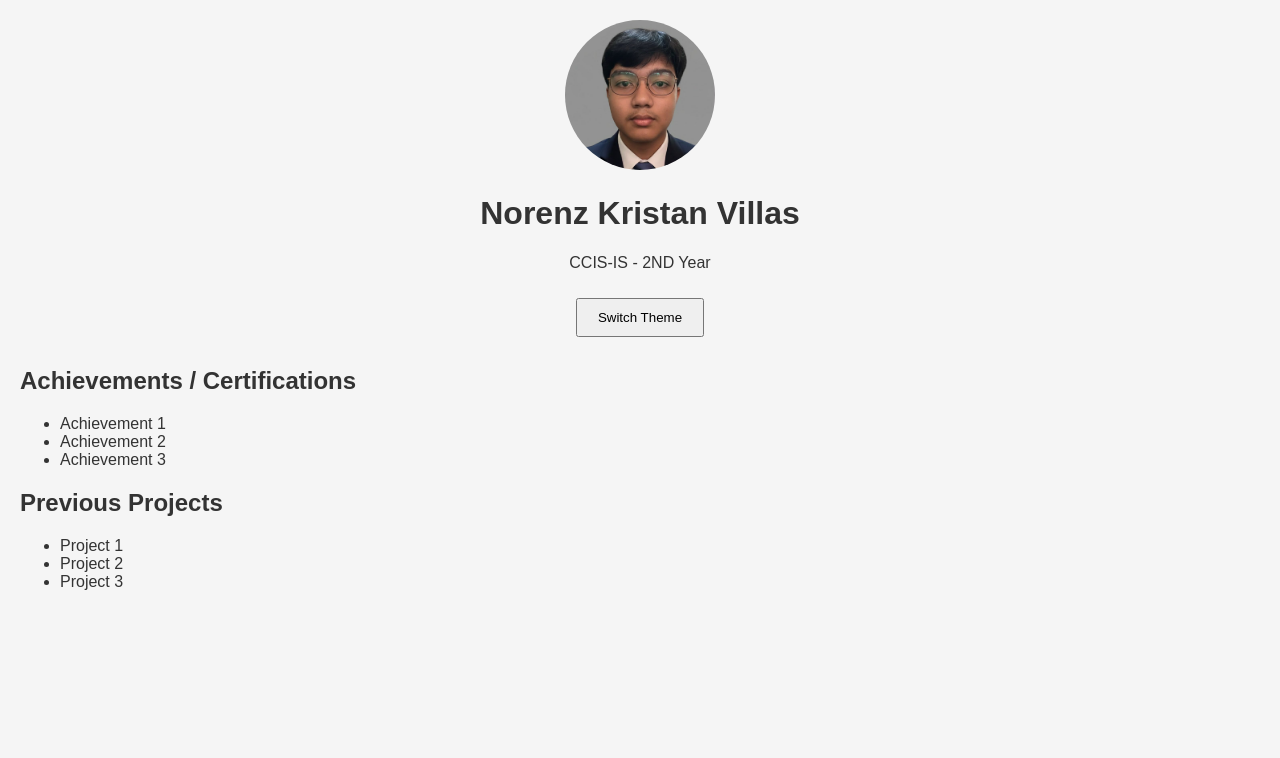
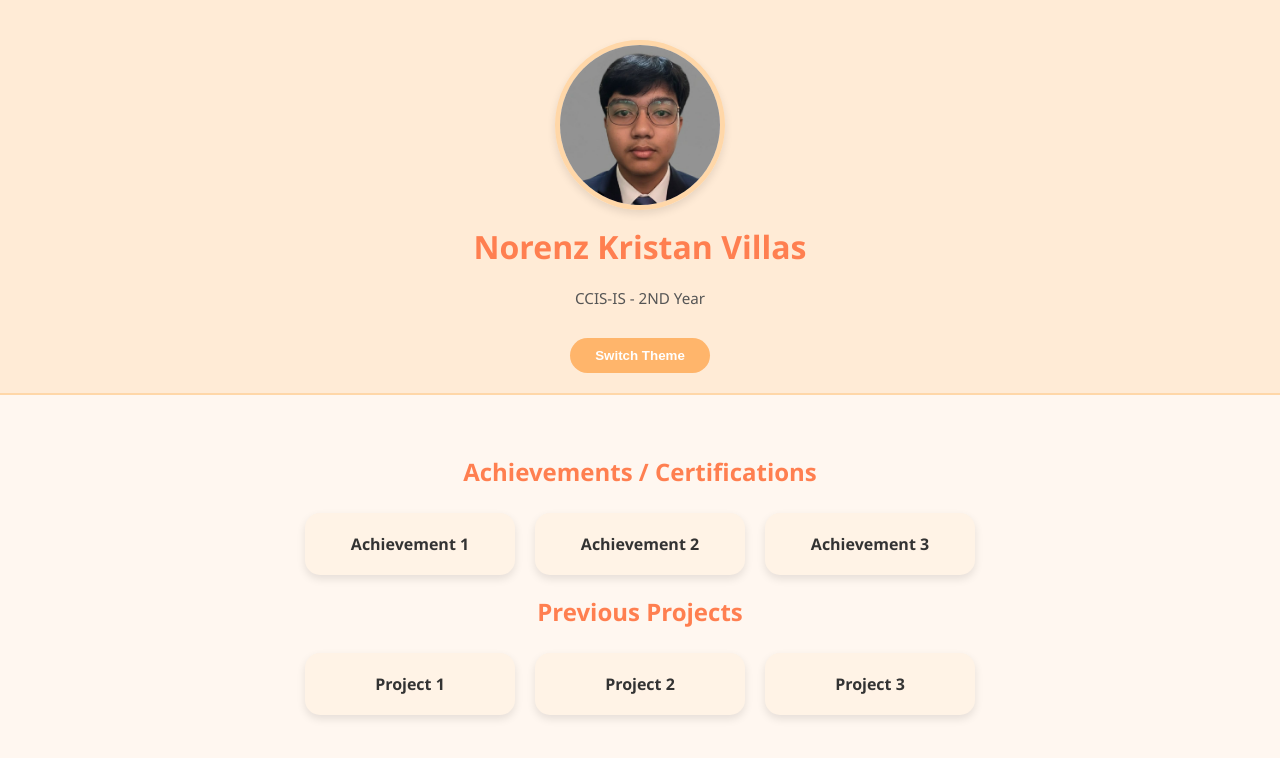
Before and after one commit to NorenzCodes/portfolio, a plain HTML site: page index.html in a window 1280 px wide. Drawn offline with Linux system fonts and the light colour scheme.

Commit message:
Update style.css

```diff
--- a/style.css
+++ b/style.css
@@ -1,32 +1,122 @@
-/* Default Light Theme */
+/* ========== Base Styles ========== */
 body {
-	font-family: Arial, sans-serif;
-	background-color: #f5f5f5;
-	color: #333;
-	margin: 0;
-	padding: 20px;
+    font-family: 'Segoe UI', Tahoma, Geneva, Verdana, sans-serif;
+    background-color: #fff7f0;
+    color: #333;
+    margin: 0;
+    padding: 0;
+    transition: background-color 0.5s, color 0.5s;
 }
 
 header {
-	text-align: center;
-	margin-bottom: 30px;
+    text-align: center;
+    padding: 40px 20px 20px 20px;
+    background-color: #ffebd6;
+    border-bottom: 2px solid #ffd7a8;
+}
+
+.profile-container {
+    display: flex;
+    flex-direction: column;
+    align-items: center;
 }
 
 #profile-img {
-    width: 150px;
-    height: 150px;
+    width: 160px;
+    height: 160px;
     border-radius: 50%;
     object-fit: cover;
+    border: 5px solid #ffd7a8;
+    box-shadow: 0 4px 8px rgba(0,0,0,0.1);
+    transition: transform 0.3s;
+}
+
+#profile-img:hover {
+    transform: scale(1.05);
+}
+
+#name {
+    margin: 15px 0 5px 0;
+    color: #ff7f50;
+}
+
+#course-year {
+    font-size: 0.95rem;
+    color: #555;
 }
 
 button {
-	padding: 10px 20px;
-	margin-top: 10px;
-	cursor: pointer;
+    padding: 10px 25px;
+    margin-top: 15px;
+    border: none;
+    border-radius: 25px;
+    background-color: #ffb56b;
+    color: #fff;
+    font-weight: bold;
+    cursor: pointer;
+    transition: background-color 0.3s;
 }
 
-/* Dark Theme */
+button:hover {
+    background-color: #ff8f4b;
+}
+
+/* ========== Sections ========== */
+main {
+    padding: 40px 20px;
+}
+
+h2 {
+    color: #ff7f50;
+    text-align: center;
+    margin-bottom: 25px;
+}
+
+.cards {
+    list-style: none;
+    display: flex;
+    flex-wrap: wrap;
+    justify-content: center;
+    gap: 20px;
+    padding: 0;
+}
+
+.card {
+    background-color: #fff3e6;
+    padding: 20px 30px;
+    border-radius: 15px;
+    box-shadow: 0 4px 8px rgba(0,0,0,0.1);
+    transition: transform 0.3s, box-shadow 0.3s;
+    cursor: pointer;
+    min-width: 150px;
+    text-align: center;
+    font-weight: bold;
+}
+
+.card:hover {
+    transform: translateY(-5px);
+    box-shadow: 0 8px 15px rgba(0,0,0,0.2);
+}
+
+/* ========== Dark Theme ========== */
 body.dark {
-	background-color: #121212;
-	color: #f5f5f5;
+    background-color: #2c2c2c;
+    color: #f5f5f5;
 }
+
+body.dark header {
+    background-color: #444;
+    border-bottom: 2px solid #666;
+}
+
+body.dark button {
+    background-color: #666;
+}
+
+body.dark button:hover {
+    background-color: #888;
+}
+
+body.dark .card {
+    background-color: #3a3a3a;
+}
```
